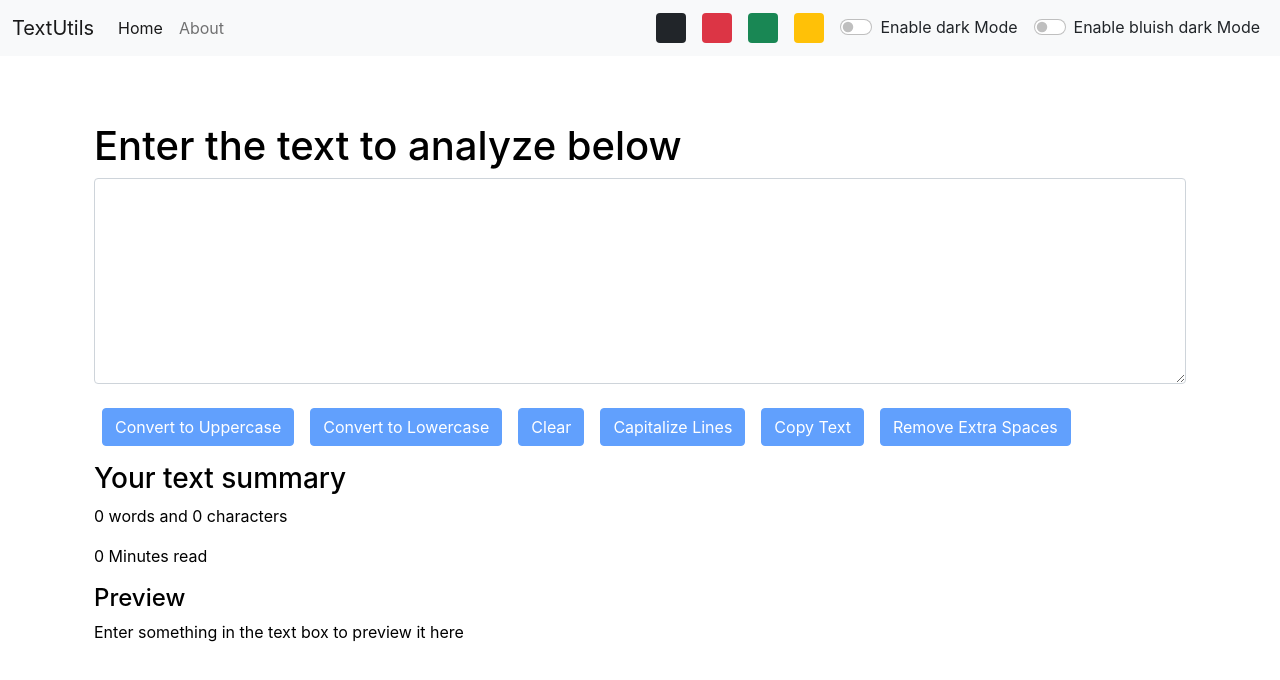
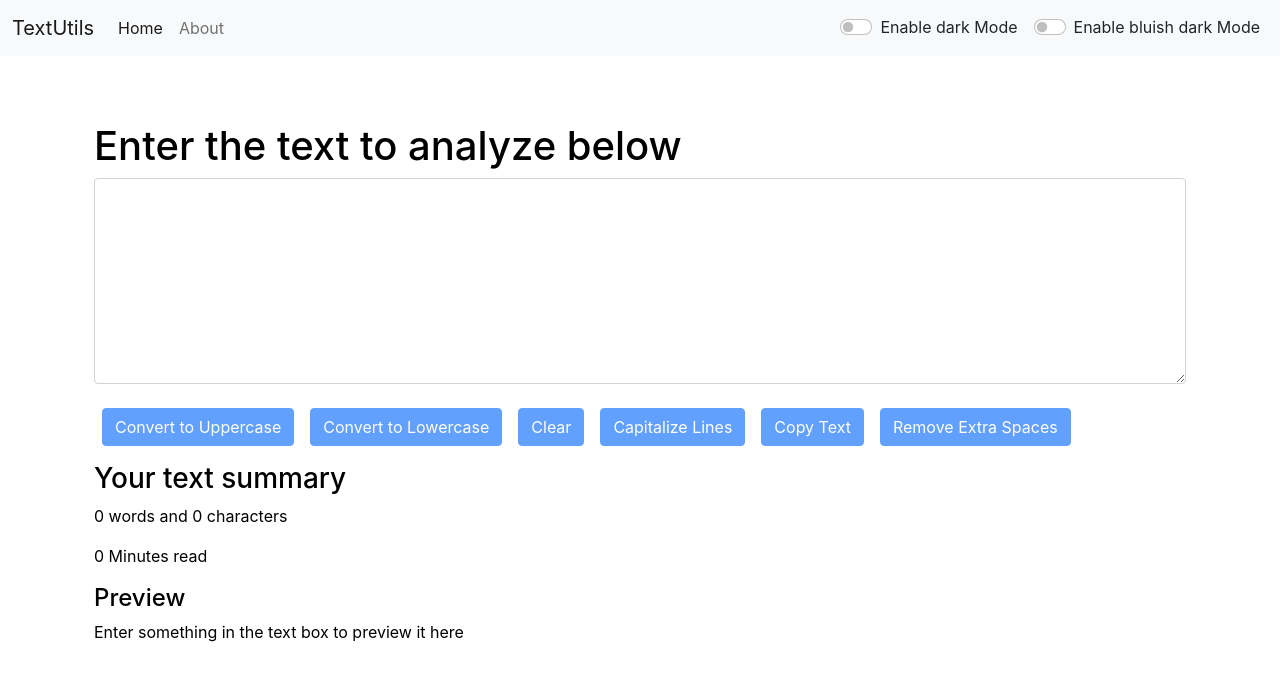
Before and after one commit to VinaySingla1235/TextUtils-React, a React (Create React App) app: page / in a window 1280 px wide. Shown: the top 680 px of the page. Built offline with nearby package versions, Linux system fonts and the light colour scheme.

Commit message:
Revert "Added different modes"
This reverts commit 2478175b929ab921bb606851492d2e6fb2884a89.

```diff
--- a/src/App.js
+++ b/src/App.js
@@ -25,20 +25,8 @@
       setAlert(null);
     },1500);
   }
-  const removeBodyClasses=()=>{
-    document.body.classList.remove('bg-dark');
-    document.body.classList.remove('bg-light');
-    document.body.classList.remove('bg-warning');
-    document.body.classList.remove('bg-danger');
-    document.body.classList.remove('bg-success');
-   // document.body.classList.remove('bg-dark');
-   // document.body.classList.remove('bg-dark');
-  }
   //let modeRev="dark";
-  const toggleMode=(cls)=>{
-    console.log(cls);
-    removeBodyClasses();
-    document.body.classList.add('bg-'+cls);
+  const toggleMode=()=>{
     if(Mode ==="light"){
       setMode("dark");
       revMode("light");
--- a/src/Components/Navbar.js
+++ b/src/Components/Navbar.js
@@ -40,19 +40,17 @@
               </Link>
             </li>
           </ul>
-          <div className="d-flex">
-            <div className="bg-dark rounded mx-2" onClick={()=>{props.toggleMode('dark')}}style={{height:'30px',width:'30px', cursor:'pointer'}}></div>
-            <div className="bg-danger rounded mx-2" onClick={()=>{props.toggleMode('danger')}}style={{height:'30px',width:'30px', cursor:'pointer'}}></div>
-            <div className="bg-success rounded mx-2" onClick={()=>{props.toggleMode('success')}}style={{height:'30px',width:'30px', cursor:'pointer'}}></div>
-            <div className="bg-warning rounded mx-2" onClick={()=>{props.toggleMode('warning')}}style={{height:'30px',width:'30px', cursor:'pointer'}}></div>
-          </div>
+          {/*<form className="d-flex">
+          <input className="form-control me-2" type="search" placeholder="Search" aria-label="Search"/>
+          <button className="btn btn-outline-primary" type="submit">Search</button>
+          </form>*/}
           <div className="form-check form-switch normal-dark mx-2">
             <input
               className="form-check-input"
               type="checkbox"
               role="switch"
               id="normal-dark"
-              onClick={()=>{props.toggleMode(null)}}
+              onClick={props.toggleMode}
             />
             <label className={`form-check-label text-${props.modeRever}`} htmlFor="normal-dark">
               Enable {props.modeRever} Mode
```
